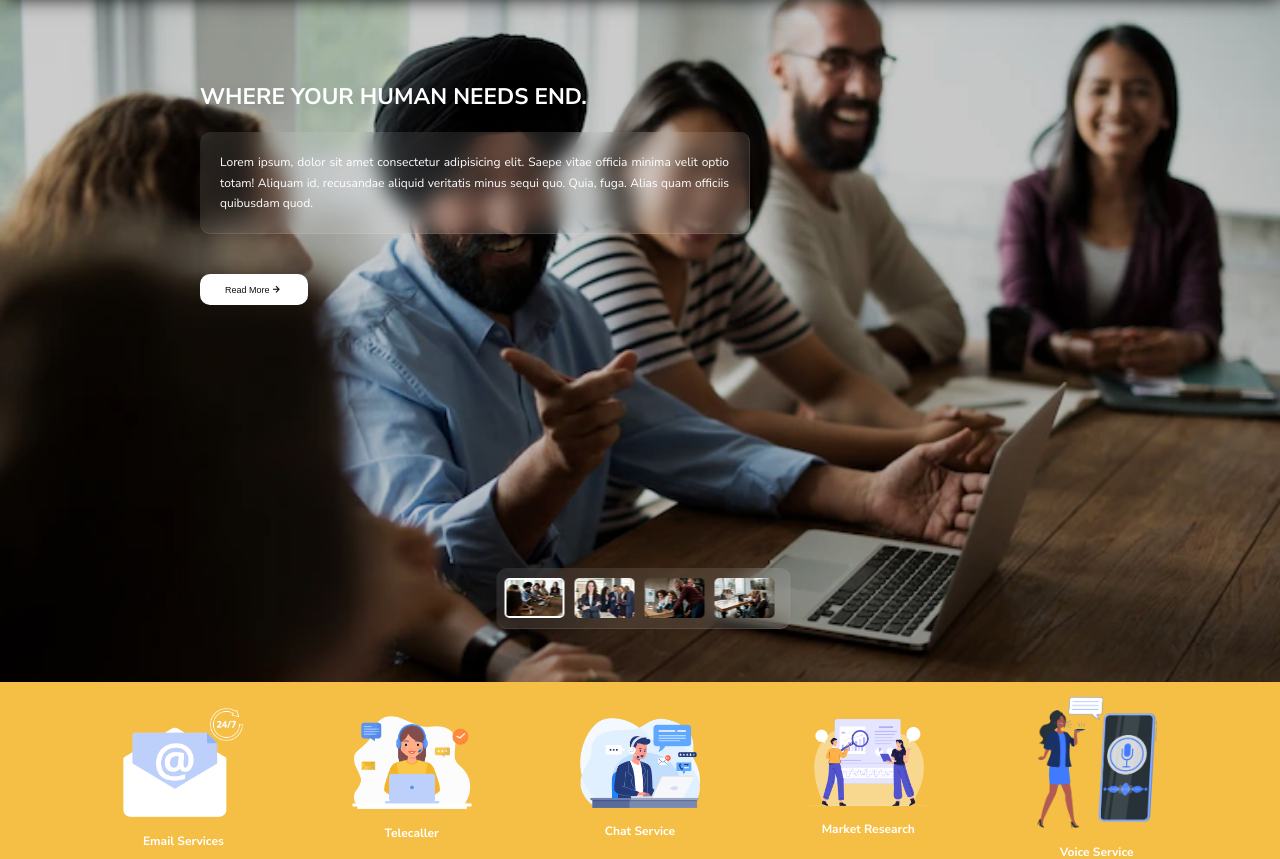
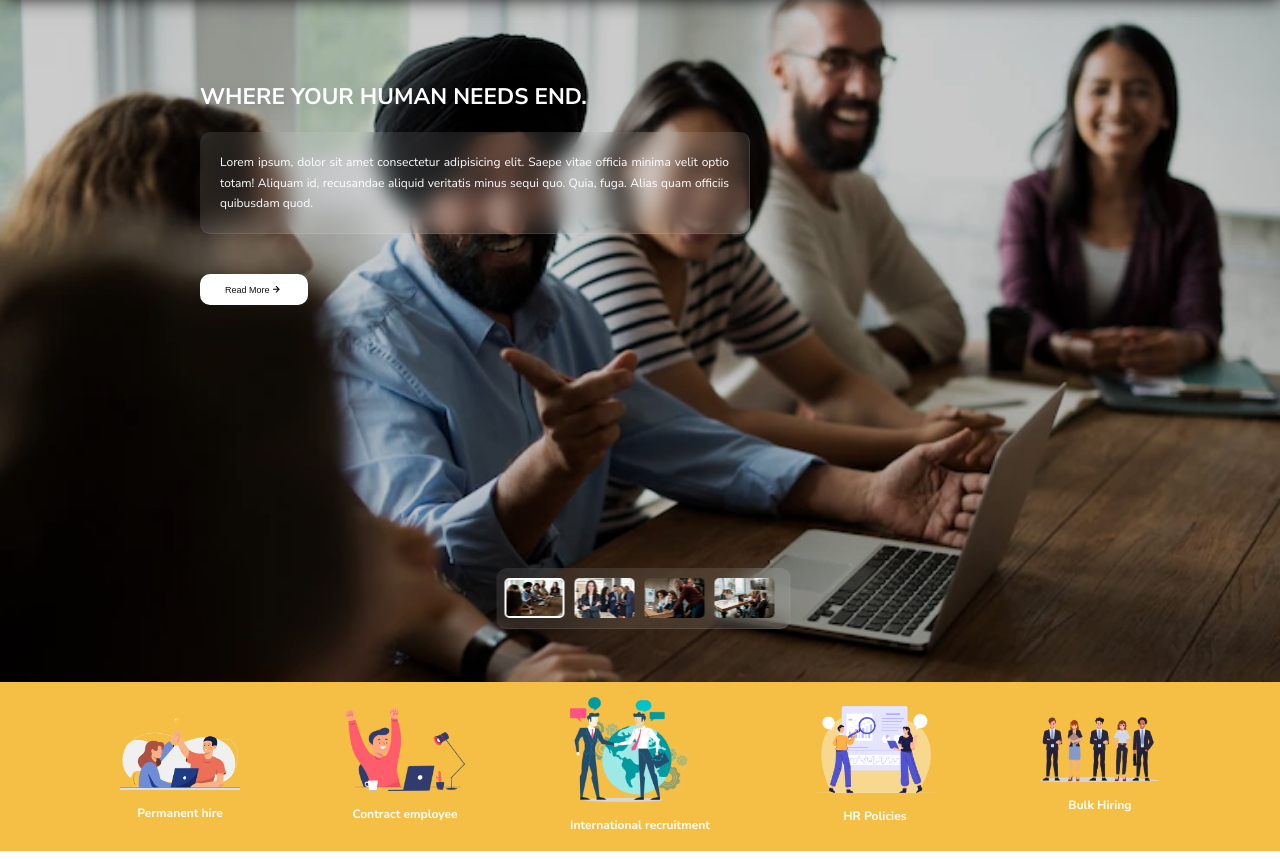
Before and after one commit to Agasthian/MH-Job-Consultancy, a website: page index.html in a window 1280 px wide. Shown: the part 118-977 px from the top of the page. Drawn offline with nearby package versions, Linux system fonts and the light colour scheme.

Commit message:
New icons

```diff
--- a/index.html
+++ b/index.html
@@ -153,24 +153,24 @@
         <section class="client-section">
             <div class="client-section_flex-wrapper">
                 <div data-aos="fade-right" data-aos-duration="2000">
-                    <img src="./img/email1.png" alt="Client">
-                    <p>Email Services</p>
+                    <img src="./img/permanent.png" alt="Client">
+                    <p>Permanent hire</p>
                 </div>
                 <div class="telecaller" data-aos="fade-right" data-aos-duration="2000">
-                    <img src="./img/tele.png" alt="Client 2">
-                    <p>Telecaller</p>
+                    <img src="./img/contract.png" alt="Client 2">
+                    <p>Contract employee</p>
                 </div>
                 <div data-aos="fade" data-aos-duration="2000" data-aos-delay="200">
-                    <img src="./img/Chat.png" alt="Client 3">
-                    <p>Chat Service</p>
+                    <img src="./img/international.png" alt="Client 3">
+                    <p>International recruitment</p>
                 </div>
                 <div data-aos="fade-left" data-aos-duration="2000">
                     <img src="./img/research.png" alt="Client 4">
-                    <p>Market Research</p>
+                    <p>HR Policies</p>
                 </div>
                 <div data-aos="fade-left" data-aos-duration="2000">
-                    <img src="./img/voice2.png" alt="Client 5">
-                    <p>Voice Service</p>
+                    <img src="./img/bulk.png" alt="Client 5">
+                    <p>Bulk Hiring</p>
                 </div>
             </div>
         </section>
```
Also changed, not shown: img/Chat.png (deleted), img/Voiceservice.png (deleted), img/bulk.png (added), img/contract.png (added), img/email1.png (deleted), img/international.png (added), img/permanent.png (added), img/tele.png (deleted), img/voice2.png (deleted).
